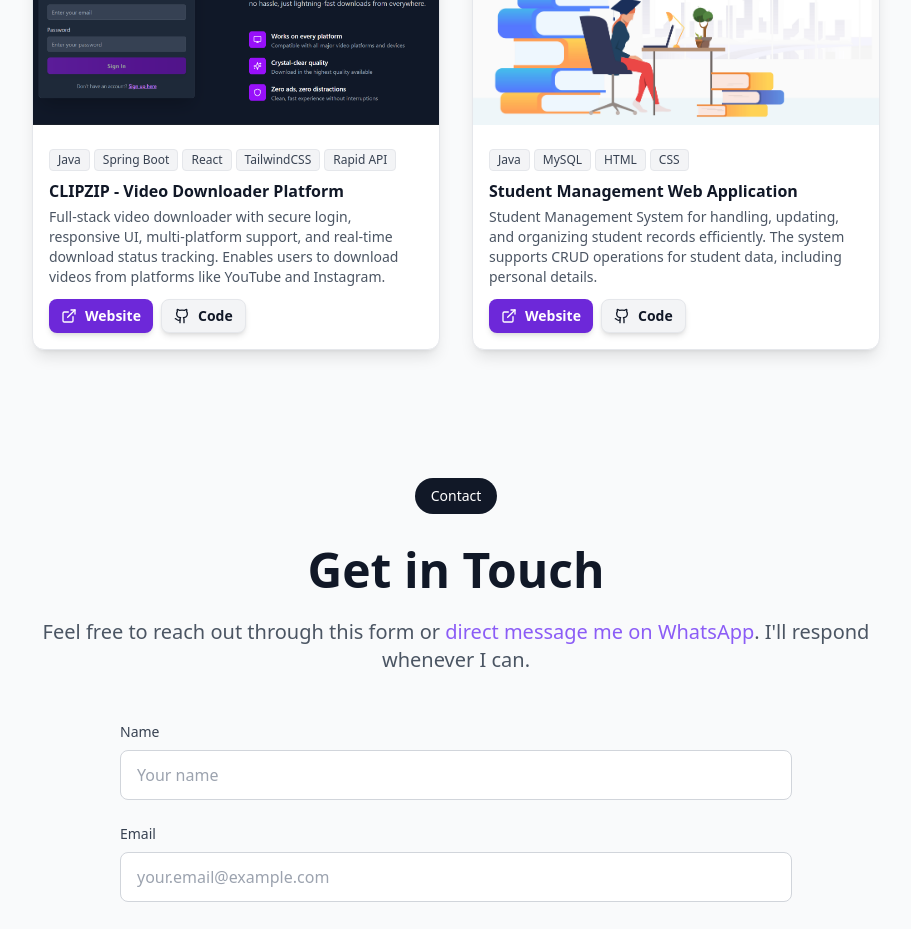
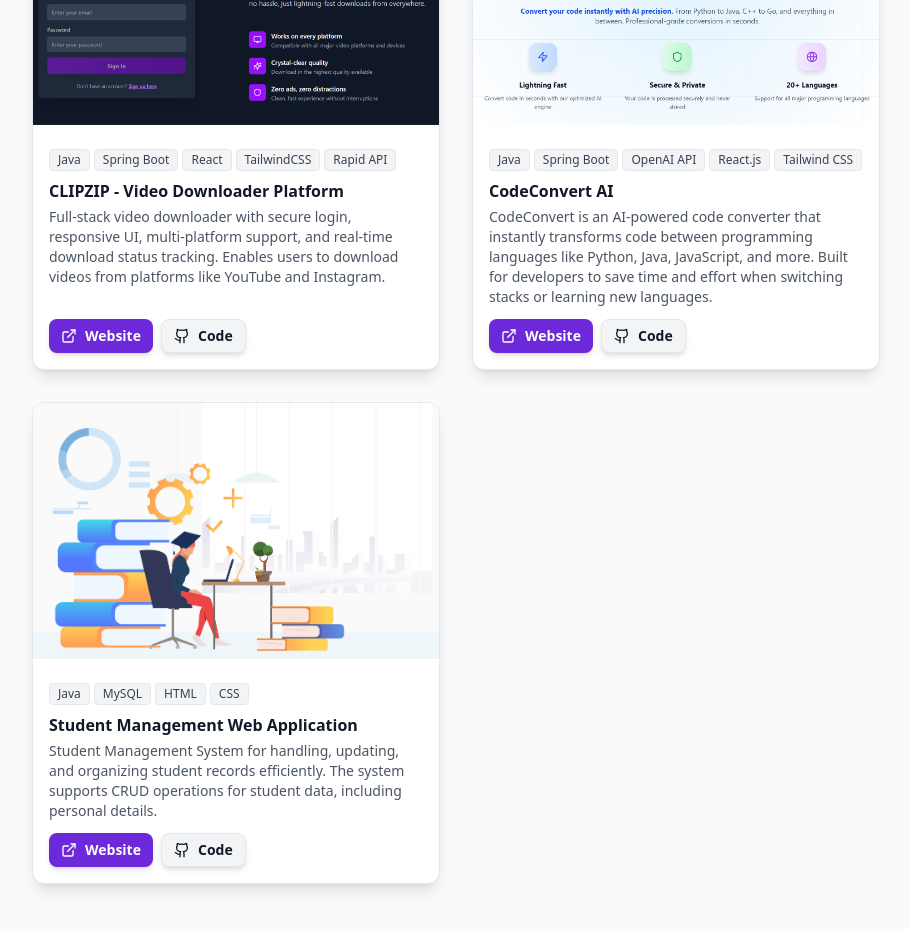
Before and after one commit to Kallem-Akash/Portfolio, a React (Vite) app: page / in a window 1280 px wide. Shown: the part 1860-2789 px from the top of the page, without its empty margins (184-1095 px from the left). Built offline with nearby package versions, Linux system fonts and the light colour scheme.

Commit message:
project added

```diff
--- a/src/components/Projects.jsx
+++ b/src/components/Projects.jsx
@@ -2,6 +2,7 @@
 import { ExternalLink, Github } from 'lucide-react';
 import project1 from '../images/project1.png';
 import project2 from '../images/project2.jpg';
+import project3 from '../images/project3.png';
 
 const Projects = () => {
   const projects = [
@@ -13,6 +14,15 @@
       link: 'https://clipzip.vercel.app/',
       github: 'https://github.com/Kallem-Akash/ClipZip-Frontend'
     },
+    {
+      title: 'CodeConvert AI',
+      description: 'CodeConvert is an AI-powered code converter that instantly transforms code between programming languages like Python, Java, JavaScript, and more. Built for developers to save time and effort when switching stacks or learning new languages.',
+      image: project3,
+      technologies: ['Java', 'Spring Boot', 'OpenAI API', 'React.js', 'Tailwind CSS'],
+      link: 'https://codexconvert.vercel.app/',
+      github: 'https://github.com/Kallem-Akash/CodeConvert-Backend'
+    }
+    ,
     {
       title: 'Student Management Web Application',
       description: 'Student Management System for handling, updating, and organizing student records efficiently. The system supports CRUD operations for student data, including personal details.',
```
Also changed, not shown: src/images/project3.png (added).
